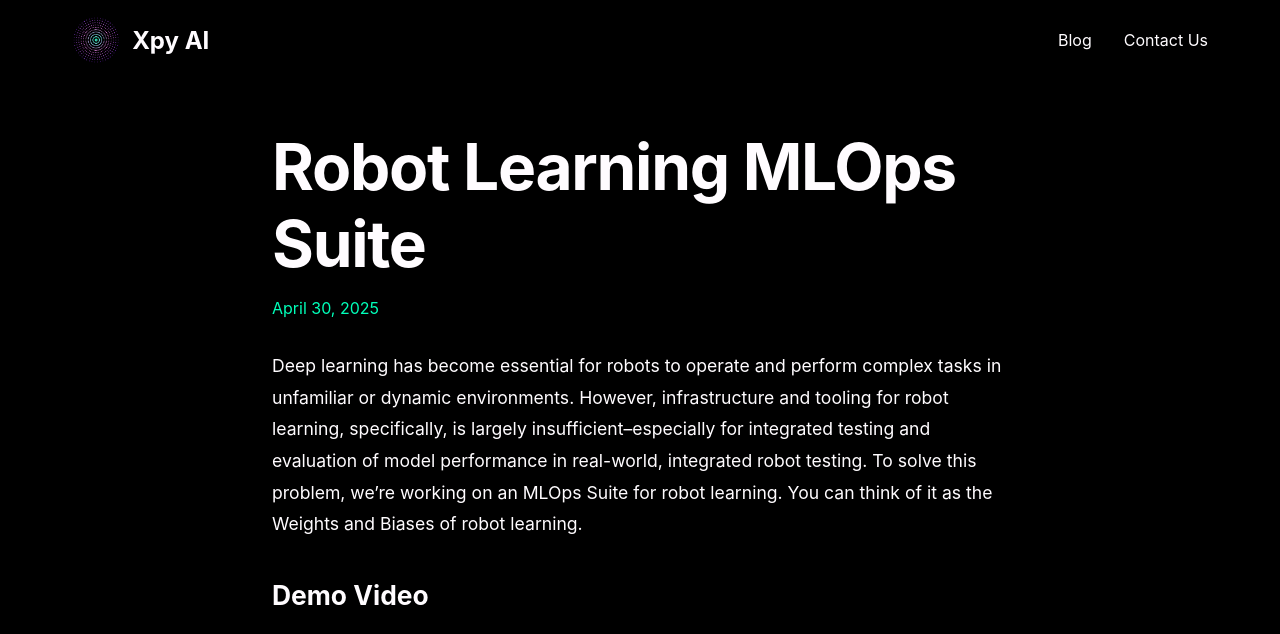
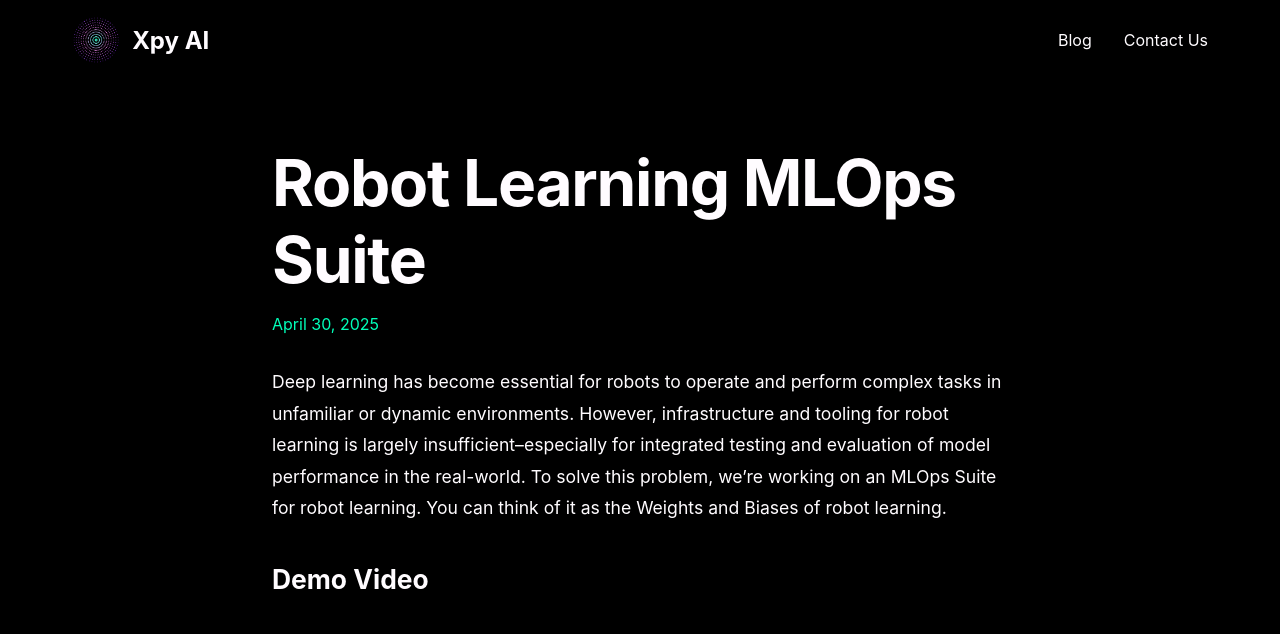
Before and after one commit to XpyAI/XpyAI.github.io, a Jekyll site: the page built from _posts/2025-04-30-robot-learning-ml-ops-suite.markdown, in a window 1280 px wide and 1344 px high. Shown: the top 634 px of the window. Built offline with Jekyll 4.4.1, drawn with Linux system fonts in a browser that asks for light colours; grey boxes are pictures that could not be loaded.

Commit message:
Fix weird sentence

```diff
--- a/_posts/2025-04-30-robot-learning-ml-ops-suite.markdown
+++ b/_posts/2025-04-30-robot-learning-ml-ops-suite.markdown
@@ -4,7 +4,7 @@
 date:   2025-04-30 00:43:53 -0600
 ---
 
-Deep learning has become essential for robots to operate and perform complex tasks in unfamiliar or dynamic environments. However, infrastructure and tooling for robot learning, specifically, is largely insufficient–especially for integrated testing and evaluation of model performance in real-world, integrated robot testing. To solve this problem, we're working on an MLOps Suite for robot learning. You can think of it as the Weights and Biases of robot learning.
+Deep learning has become essential for robots to operate and perform complex tasks in unfamiliar or dynamic environments. However, infrastructure and tooling for robot learning is largely insufficient–especially for integrated testing and evaluation of model performance in the real-world. To solve this problem, we're working on an MLOps Suite for robot learning. You can think of it as the Weights and Biases of robot learning.
 
 # Demo Video
 
```
